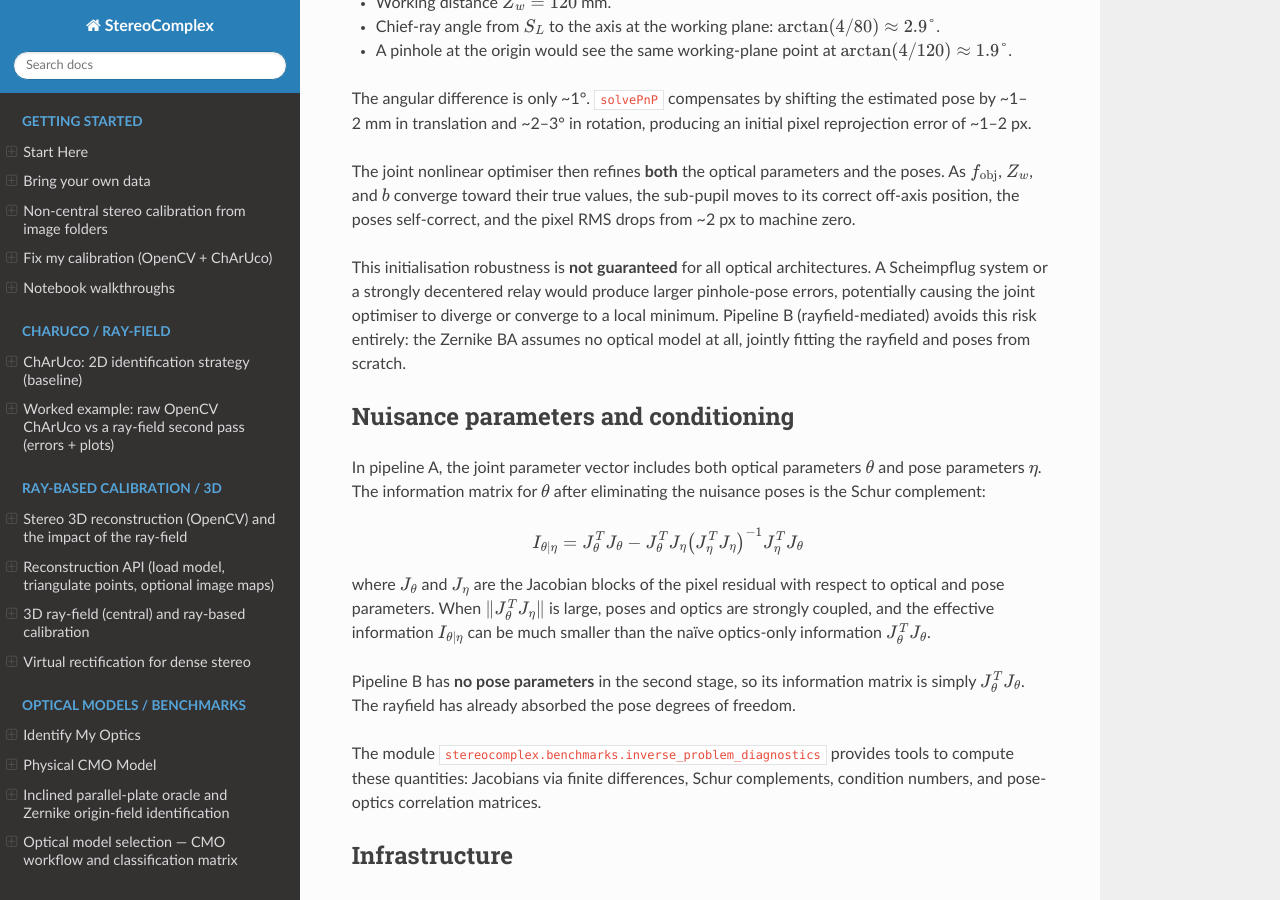
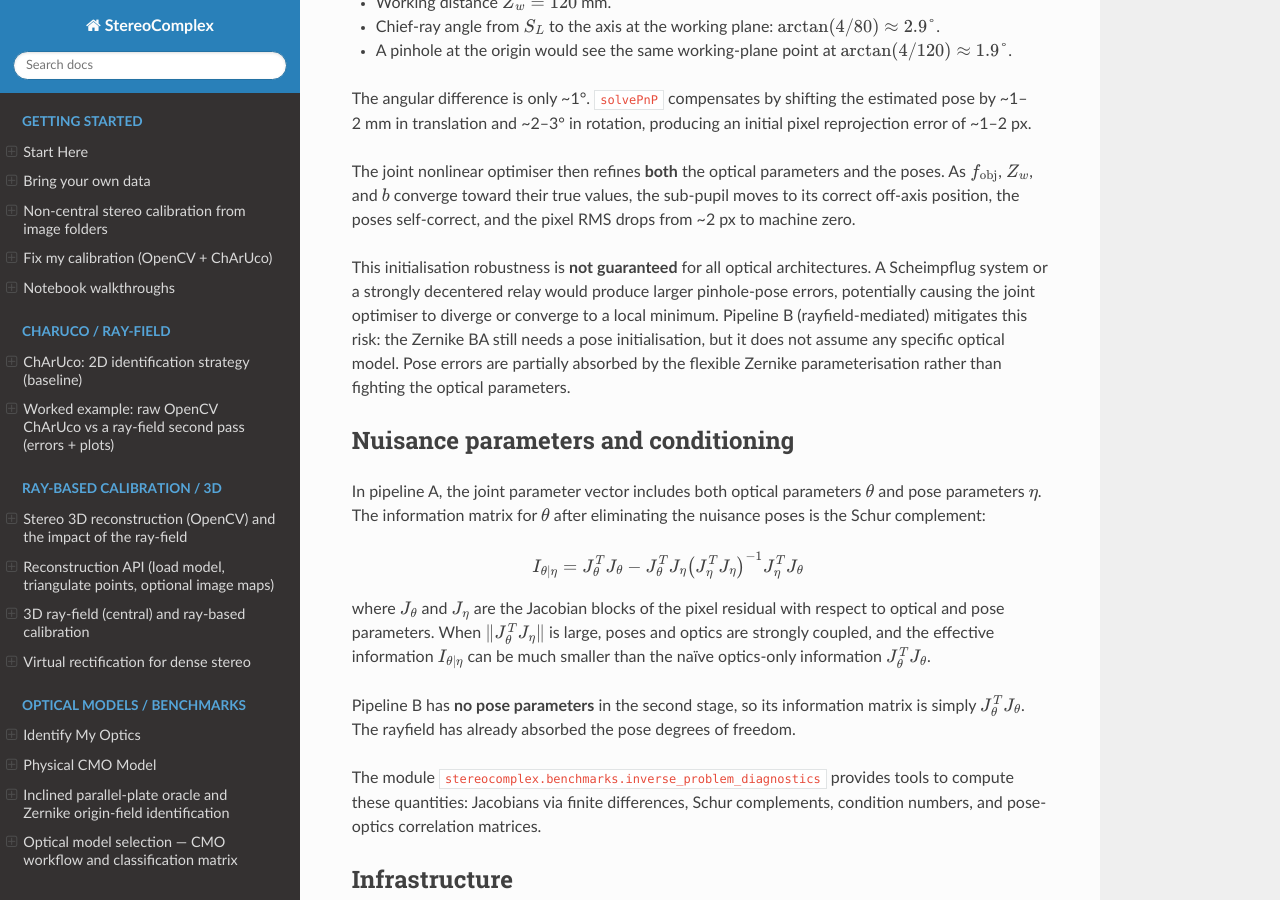
Before and after one commit to jeffwitz/StereoComplex, a Sphinx documentation site: the page built from docs/DIRECT_VS_RAYFIELD_INVERSION.md, in a window 1280 px wide and 900 px high, scrolled down 1394 px. Built offline with Sphinx 7.4.7 and the Read the Docs theme 3.1.0, drawn with Linux system fonts in a browser that asks for light colours; some of the changed text lies outside the part shown.

Commit message:
docs: fix two obsolete claims in direct-vs-rayfield page
- Pipeline B: "avoids this risk entirely" → "mitigates this risk"
  (still needs pose init, just not optical-model-specific)
- Notebook 08: no longer claims it uses oracle rayfields in FAST mode
  (now fits Zernike from observations)

Co-Authored-By: Claude Opus 4.7 <noreply@anthropic.com>

```diff
--- a/docs/DIRECT_VS_RAYFIELD_INVERSION.md
+++ b/docs/DIRECT_VS_RAYFIELD_INVERSION.md
@@ -88,9 +88,10 @@ This initialisation robustness is **not guaranteed** for all optical
 architectures.  A Scheimpflug system or a strongly decentered relay
 would produce larger pinhole-pose errors, potentially causing the joint
 optimiser to diverge or converge to a local minimum.  Pipeline B
-(rayfield-mediated) avoids this risk entirely: the Zernike BA assumes
-no optical model at all, jointly fitting the rayfield and poses from
-scratch.
+(rayfield-mediated) mitigates this risk: the Zernike BA still needs a
+pose initialisation, but it does not assume any specific optical model.
+Pose errors are partially absorbed by the flexible Zernike
+parameterisation rather than fighting the optical parameters.
 
 ## Nuisance parameters and conditioning
 
@@ -278,8 +279,9 @@ fitting a single well-known model with maximum-likelihood efficiency.
   residual units).  Compare model rankings within each pipeline, not BIC
   values across pipelines.
 - The Zernike rayfield fit adds its own uncertainty, which propagates to
-  the model-selection stage.  Notebook 08 uses oracle rayfields in FAST
-  mode to isolate the model-selection comparison.
+  the model-selection stage.  The 4-oracle sweep uses oracle rayfields to
+  isolate the model-selection comparison; notebook 08 demonstrates the
+  full ChArUco → Zernike → selection loop on the CMO oracle.
 
 ## See also
 
```
